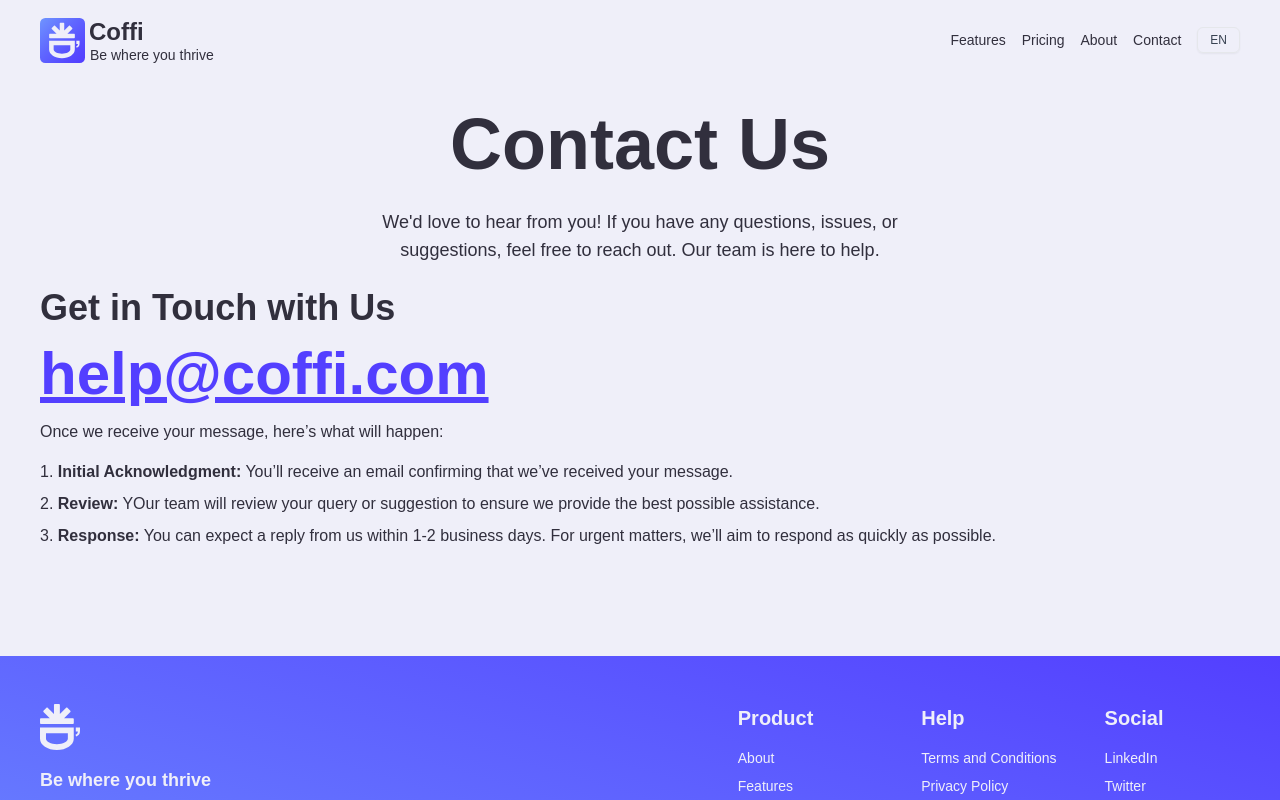
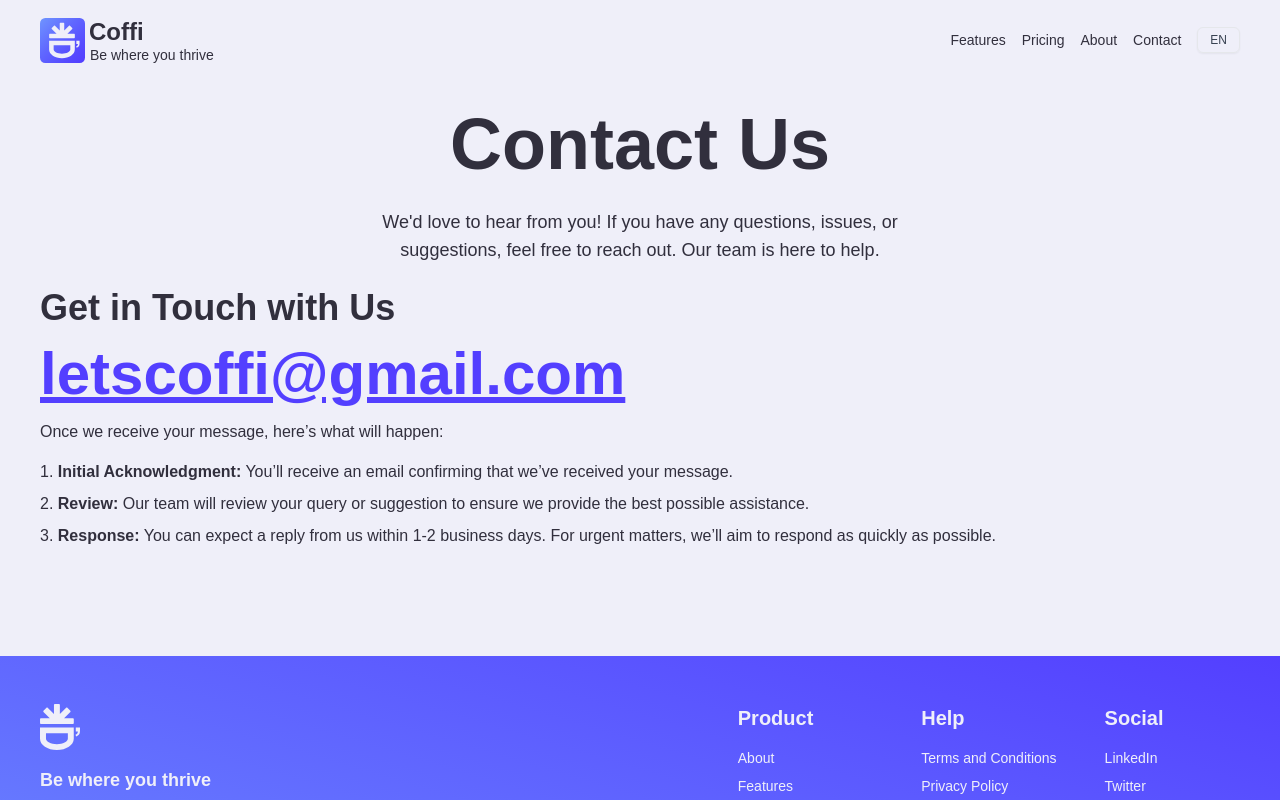
Before and after one commit to WS-Jedp/coffi-landing-page, a Next.js app: page /en/contact-us in a window 1280 px wide. Shown: the top 800 px of the page. Built offline with nearby package versions, Linux system fonts and the light colour scheme; a web font is replaced by a local one.

Commit message:
[FEATURE]: Accepting only card transactions and using gmail email to contact us

```diff
--- a/src/app/[locale]/contact-us/page.tsx
+++ b/src/app/[locale]/contact-us/page.tsx
@@ -18,10 +18,10 @@ export default function ContactUs() {
         <div className="text-md font-normal text-start space-y-4">
           <p>
             <a
-              href="mailto:help@coffi.com"
+              href="mailto:letscoffi@gmail.com"
               className="font-bold text-coffi-purple underline hover:text-coffi-purple/70 transition text-4xl md:text-6xl"
             >
-              help@coffi.com
+              letscoffi@gmail.com
             </a>
           </p>
           <p>{t("contact.howItWorks.description")}</p>
--- a/src/app/[locale]/subscribe-nomad-plan/page.tsx
+++ b/src/app/[locale]/subscribe-nomad-plan/page.tsx
@@ -245,6 +245,9 @@ export default function NomadPlanPage() {
       addHiddenField("amount-in-cents", wompiKeys.priceInCOP.toString());
       addHiddenField("reference", wompiKeys.coffiDbReferenceId);
       addHiddenField("signature:integrity", wompiKeys.wompiIntegrationSecret);
+
+      // Restrict payment methods to credit/debit cards only
+      addHiddenField("payment-methods", "CARD");
 
       const redirectUrl =
         window.location.origin +  `/${locale}/payment-status?email=${email}`;
--- a/src/i18n/messages/en/contact.json
+++ b/src/i18n/messages/en/contact.json
@@ -10,7 +10,7 @@
         },
         "review": {
             "title": "Review",
-            "description": "YOur team will review your query or suggestion to ensure we provide the best possible assistance."
+            "description": "Our team will review your query or suggestion to ensure we provide the best possible assistance."
         },
         "response": {
             "title": "Response",
```
